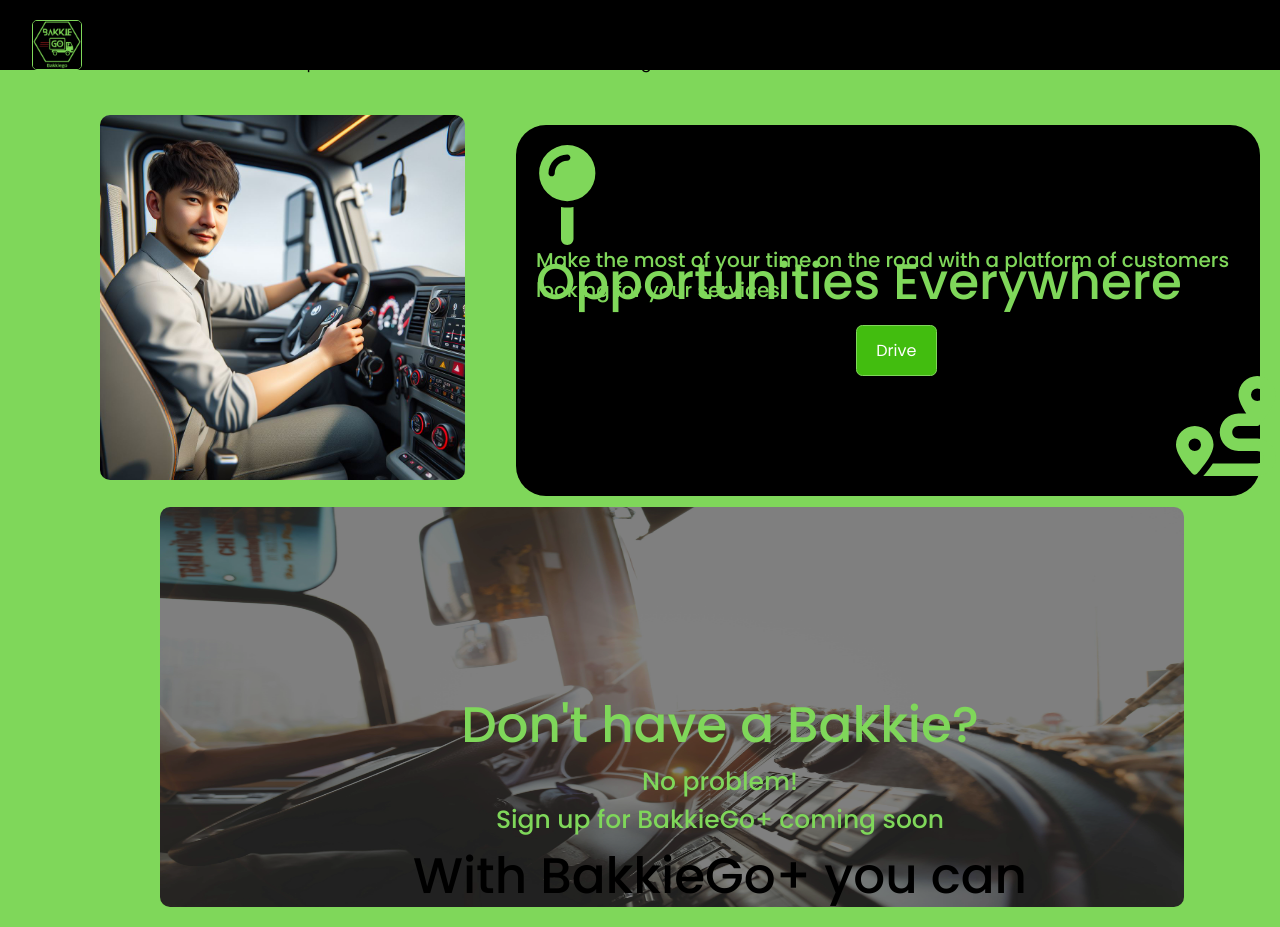
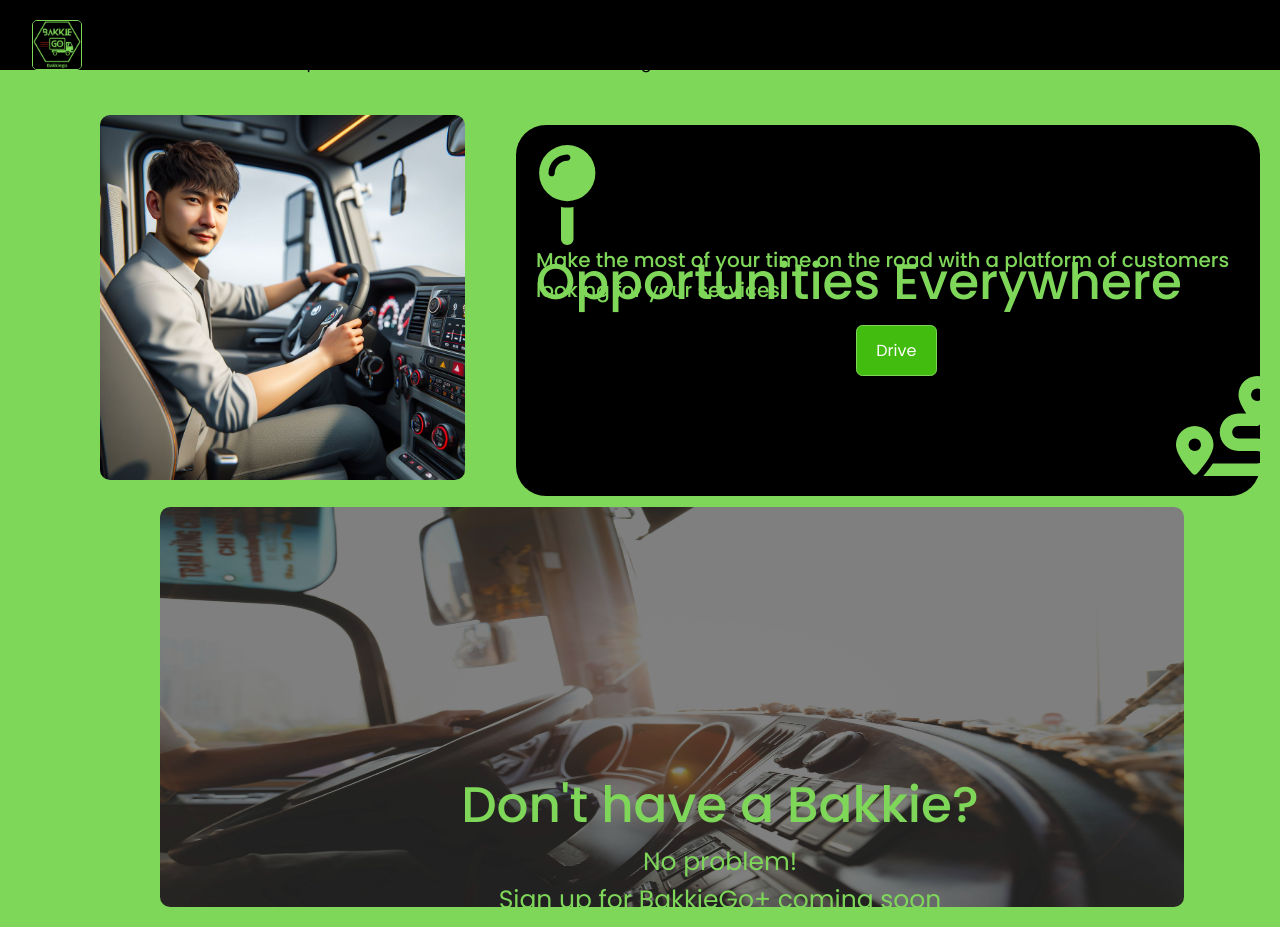
Before and after one commit to leke15/bakkigofree, a React (Create React App) app: page /Business in a window 1280 px wide. Shown: the top 927 px of the page. Built offline with nearby package versions, Linux system fonts and the light colour scheme.

Commit message:
made changes to the text and the positioning of the headers

```diff
--- a/src/components/bakkie+/BakkiegoPlus.jsx
+++ b/src/components/bakkie+/BakkiegoPlus.jsx
@@ -6,11 +6,11 @@
   return (
     <section id='bakkieplus'>
       <div id="parent">
-      <img src={bakdash} alt="" id='img' />
-      <div id='bakkie' className='overlay'>
-      <h2 id='partner-heading'>Don't have a Bakkie?</h2>
-      <h2 id='partner-desc'>No problem! <br/> Sign up for BakkieGo+ coming soon</h2>
-      <h3>With BakkieGo+ you can rent a bakkie. We work with several partners that can offer you eligible vehicles on favourable terms.</h3>
+      <img src={bakdash} alt="" className='bkplus-graphic' />
+      <div className='bakkie overlay'>
+      <h2 className='partner-heading'>Don't have a Bakkie?</h2>
+      <p className='partner-desc'>No problem! <br/> Sign up for BakkieGo+ coming soon</p>
+      <p className='partner-cta'>With BakkieGo+ you can rent a bakkie. We work with several partners that can offer you eligible vehicles on favourable terms.</p>
     </div>
     </div>
     </section>
--- a/src/components/bakkie+/bkplus.css
+++ b/src/components/bakkie+/bkplus.css
@@ -14,7 +14,7 @@
 }
 
 
-#img{
+.bkplus-graphic{
     margin-left: 10rem;
     width: 80%;
     height: 400px;
@@ -22,10 +22,12 @@
     border-radius: 10px;
 }
 
-#partner-heading{
+.partner-heading{
+    margin-top: 5rem;
     font-size: 50px;
 }
 
-#partner-desc{
+.partner-desc{
     font-size: 25px;
+    margin-bottom: 10px;
 }
```
